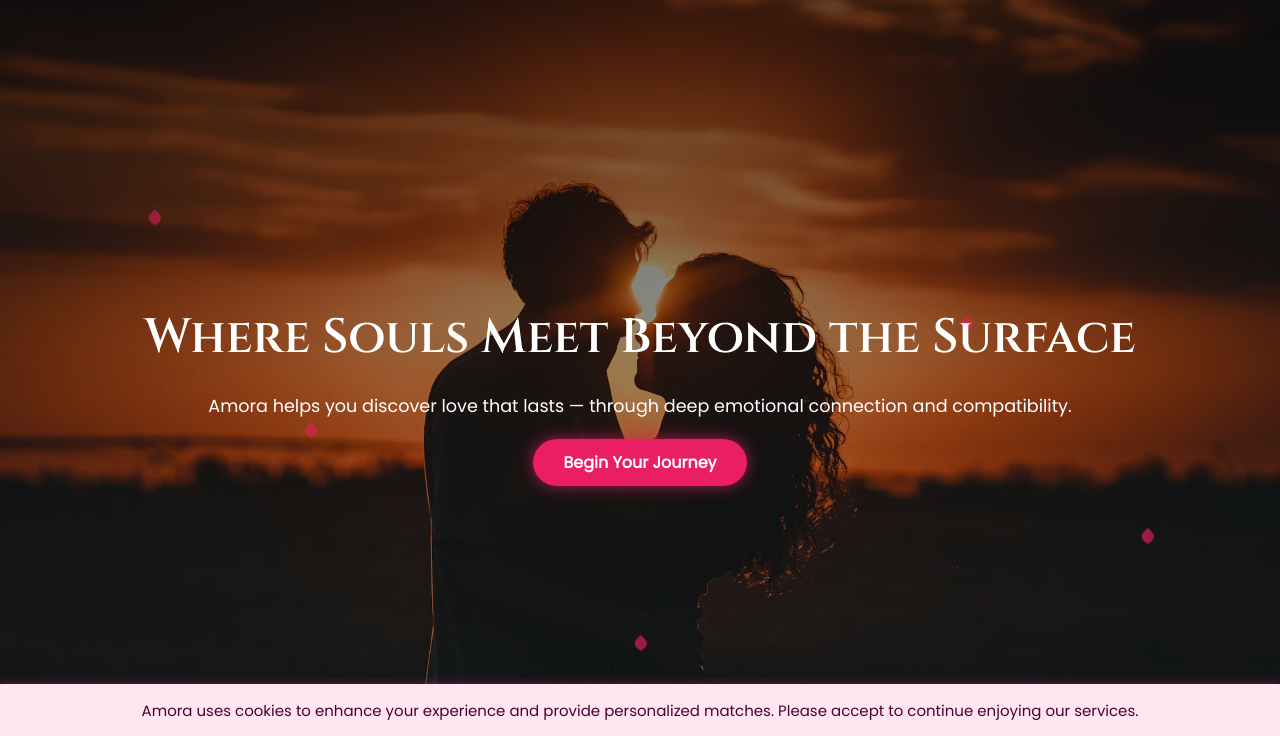
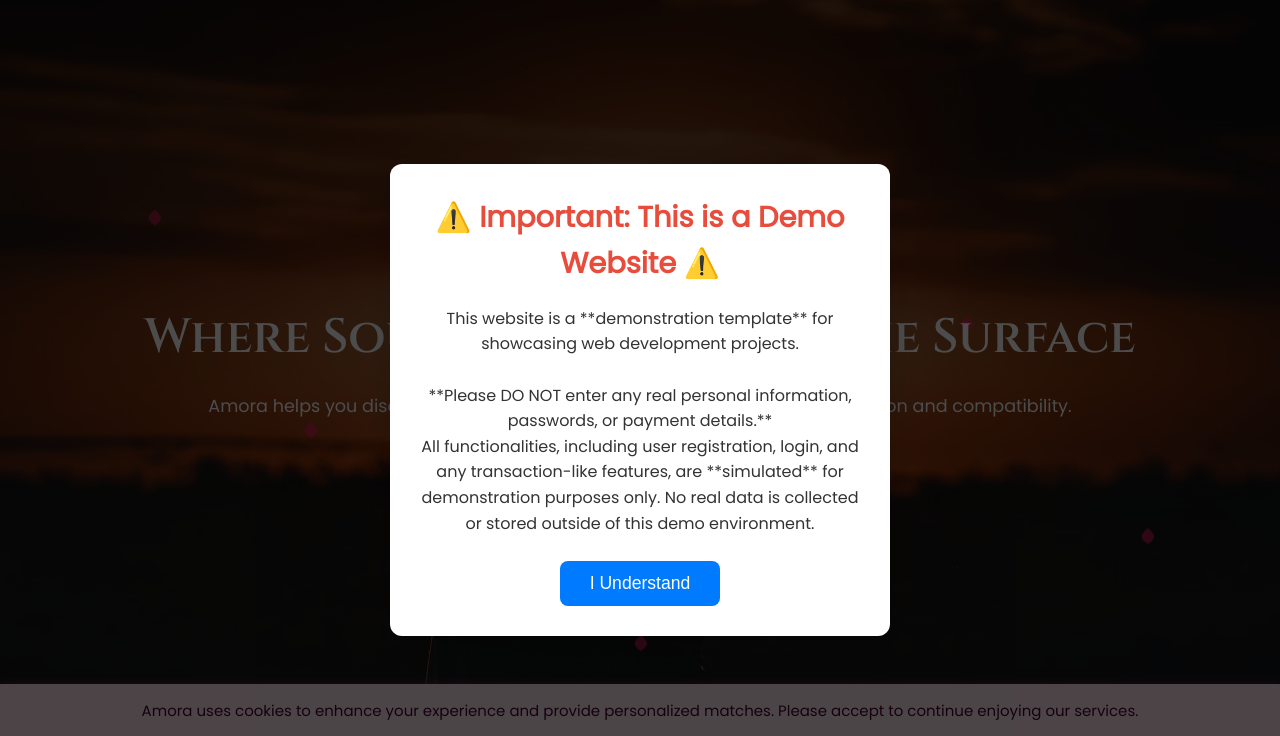
Before and after one commit to Senzyenterprises/Amora, a plain HTML site: page index.html in a window 1280 px wide. Shown: the top 736 px of the page. Drawn offline with Linux system fonts and the light colour scheme; no server answers.

Commit message:
Update index.html

```diff
--- a/index.html
+++ b/index.html
@@ -1,15 +1,18 @@
 <!DOCTYPE html>
 <html lang="en">
 <head>
+  <meta name="google-site-verification" content="1qgIO2dwK6kTrGAk8lUcE3huQVpEb7FSwFMv_GDtG7g" />
   <meta charset="UTF-8" />
   <meta name="viewport" content="width=device-width, initial-scale=1.0"/>
     <!-- Favicon -->
   <link rel="icon" type="image/png" href="images/logo/Amora_logo__1_-removebg-preview.png" />
   <title>Amora – Where Souls Meet</title>
   <link rel="stylesheet" href="css/style.css" />
+  <link rel="stylesheet" href="css/disclaimer.css">
   <link href="https://fonts.googleapis.com/css2?family=Cinzel:wght@600&family=Poppins&display=swap" rel="stylesheet">
 </head>
 <body>
+  <script type="module" src="js/disclaimer.js"></script>
   <header class="hero-section">
     <nav class="navbar">
       <div class="logo">
```
